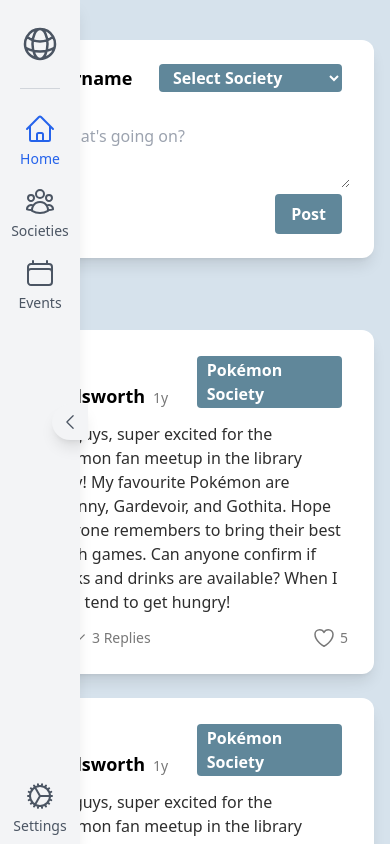
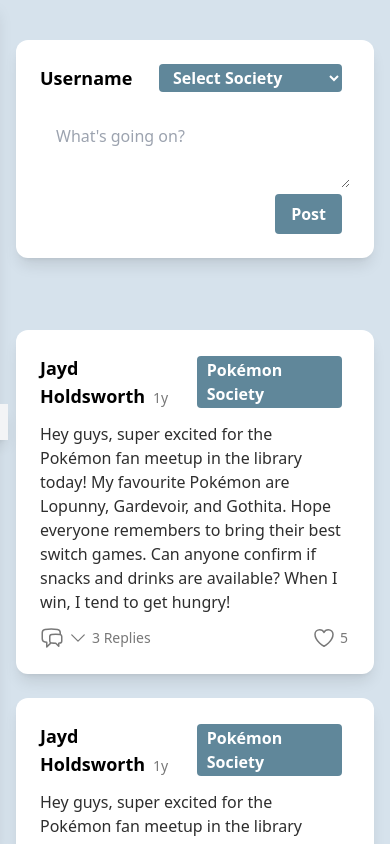
Before and after one commit to Jayd-H/UniSphere, a React (Vite) app in the folder Client/: page /home in a window 390 px wide. Built offline with nearby package versions, Linux system fonts and the light colour scheme.

Commit message:
feat: add 2 sidebar modes, wide and thin, depending if on mobile or not

```diff
--- a/Client/src/Components/Sidebar/Sidebar.tsx
+++ b/Client/src/Components/Sidebar/Sidebar.tsx
@@ -1,4 +1,4 @@
-import { useState } from "react";
+import React, { useState, useEffect } from "react";
 import { motion } from "framer-motion";
 import {
   HomeIcon,
@@ -12,71 +12,64 @@ import SidebarLink from "./SidebarLink";
 import SidebarSeparator from "./SidebarSeparator";
 
 const Sidebar = () => {
-  const [isOpen, setIsOpen] = useState(true);
+  const [isOpen, setIsOpen] = useState(false);
+  const [isMobile, setIsMobile] = useState(window.innerWidth < 640);
+
+  useEffect(() => {
+    const handleResize = () => setIsMobile(window.innerWidth < 640);
+    window.addEventListener("resize", handleResize);
+    return () => window.removeEventListener("resize", handleResize);
+  }, []);
+
   const toggleSidebar = () => setIsOpen(!isOpen);
 
-  const linkBaseClasses =
-    "flex flex-col items-center justify-center py-2 transition-all duration-300 group";
-  const activeLinkClasses = "text-blue-600";
-  const inactiveLinkClasses = "text-gray-600 hover:text-luni-blue";
-  const iconClasses = "h-8 w-8";
-
-  const getNavLinkClasses = (isActive: boolean) =>
-    `${linkBaseClasses} ${isActive ? activeLinkClasses : inactiveLinkClasses}`;
-
   const sidebarVariants = {
-    open: { x: 0, width: "5rem", transition: { stiffness: 100 } },
-    closed: { x: "-100%", transition: { stiffness: 100 } },
-  };
-
-  const notchVariants = {
-    hover: {
-      scale: 1.5,
-      transition: { duration: 0.2, transformOrigin: "center" },
-    },
+    open: { x: 0 },
+    closed: { x: "-100%" },
   };
 
   return (
     <motion.div
-      className="fixed top-0 left-0 h-screen bg-gray-100 text-gray-600 shadow-lg flex flex-col justify-between z-10"
-      initial="open"
-      animate={isOpen ? "open" : "closed"}
+      className={`fixed top-0 left-0 h-screen bg-gray-100 text-gray-600 shadow-lg z-10 ${
+        isMobile ? "w-20" : "w-64"
+      } flex flex-col justify-between`}
+      initial={false}
+      animate={isOpen || !isMobile ? "open" : "closed"}
       variants={sidebarVariants}
     >
-      <div className="flex flex-col items-center flex-1">
-        <GlobeAltIcon className="h-10 w-10 text-gray-600 mt-6 mb-2" />
+      <div className="flex flex-col">
+        <GlobeAltIcon className="h-10 w-10 mx-auto my-4" />
         <SidebarSeparator />
         <SidebarLink
           to="/home"
-          icon={<HomeIcon className={iconClasses} />}
+          icon={<HomeIcon />}
           label="Home"
-          getNavLinkClasses={getNavLinkClasses}
+          isMobile={isMobile}
         />
         <SidebarLink
           to="/societies"
-          icon={<UserGroupIcon className={iconClasses} />}
+          icon={<UserGroupIcon />}
           label="Societies"
-          getNavLinkClasses={getNavLinkClasses}
+          isMobile={isMobile}
         />
         <SidebarLink
           to="/events"
-          icon={<CalendarIcon className={iconClasses} />}
+          icon={<CalendarIcon />}
           label="Events"
-          getNavLinkClasses={getNavLinkClasses}
+          isMobile={isMobile}
+        />
+        <SidebarLink
+          to="/settings"
+          icon={<CogIcon />}
+          label="Settings"
+          isMobile={isMobile}
         />
       </div>
-      <SidebarLink
-        to="/settings"
-        icon={<CogIcon className={iconClasses} />}
-        label="Settings"
-        getNavLinkClasses={getNavLinkClasses}
-      />
+      {isMobile && (
         <motion.button
           className="absolute top-1/2 right-0 -mr-2 transform -translate-y-1/2 bg-gray-100 p-2 rounded-l-full shadow-lg focus:outline-none"
           onClick={toggleSidebar}
-        variants={notchVariants}
-        initial={false}
-        whileHover={isOpen ? undefined : "hover"}
+          whileHover={{ scale: 1.5 }}
         >
           <ChevronRightIcon
             className={`h-5 w-5 transition-transform ${
@@ -84,6 +77,7 @@ const Sidebar = () => {
             }`}
           />
         </motion.button>
+      )}
     </motion.div>
   );
 };
--- a/Client/src/Components/Sidebar/SidebarLink.tsx
+++ b/Client/src/Components/Sidebar/SidebarLink.tsx
@@ -1,18 +1,34 @@
+import React from "react";
 import { NavLink } from "react-router-dom";
-import React, { ReactElement } from "react";
 
 interface SidebarLinkProps {
   to: string;
-  icon: ReactElement;
+  icon: React.ReactElement;
   label: string;
-  getNavLinkClasses: (isActive: boolean) => string;
+  isMobile: boolean;
 }
 
-const SidebarLink: React.FC<SidebarLinkProps> = ({ to, icon, label, getNavLinkClasses }) => {
+const SidebarLink: React.FC<SidebarLinkProps> = ({
+  to,
+  icon,
+  label,
+  isMobile,
+}) => {
+  const linkBaseClasses =
+    "flex items-center py-2 transition-all duration-300 group";
+  const activeLinkClasses = "text-blue-600";
+  const inactiveLinkClasses = "text-gray-600 hover:text-blue-500";
+  const iconClasses = "h-8 w-8";
+
+  const getNavLinkClasses = (isActive: boolean) =>
+    `${linkBaseClasses} ${isActive ? activeLinkClasses : inactiveLinkClasses}`;
+
   return (
     <NavLink to={to} className={({ isActive }) => getNavLinkClasses(isActive)}>
-      {icon}
-      <span className="text-sm mt-1">{label}</span>
+      <div className={`${iconClasses} ${isMobile ? "mx-auto" : ""}`}>
+        {icon}
+      </div>
+      {!isMobile && <span className="ml-2">{label}</span>}
     </NavLink>
   );
 };
```
Lines whose indentation alone changed are shown as unchanged.
